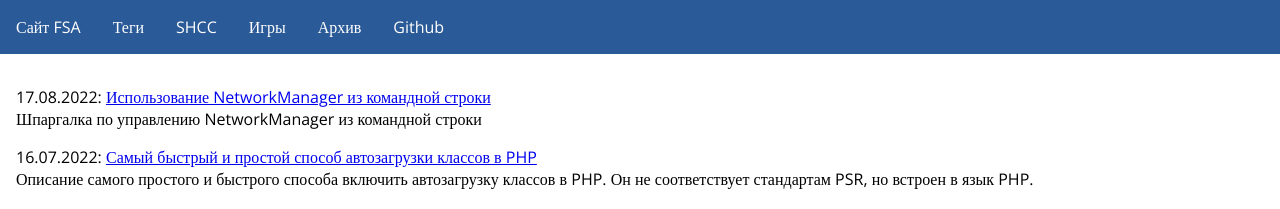
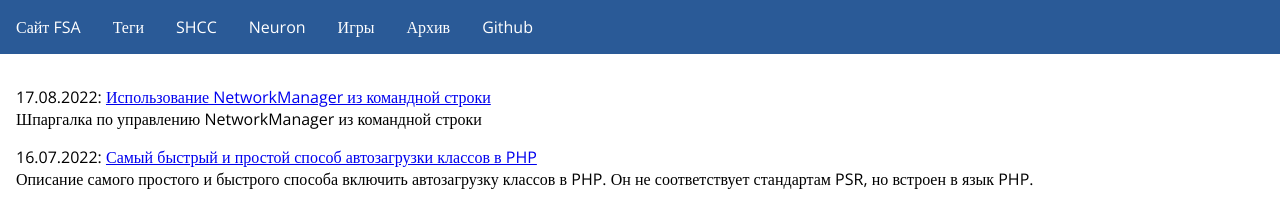
Before and after one commit to fsa/site, a Jekyll site: the page built from index.md, in a window 1280 px wide and 900 px high. Shown: the top 209 px of the window. Built offline with Jekyll 4.4.1, drawn with Linux system fonts in a browser that asks for light colours.

Commit message:
Ссылка в главном меню на раздел с Neuron Framework

```diff
--- a/_layouts/default.html
+++ b/_layouts/default.html
@@ -17,6 +17,7 @@
     <a href="/" class="listitem">Сайт FSA</a>
     <a href="/tags" class="listitem">Теги</a>
     <a href="/shcc" class="listitem">SHCC</a>
+    <a href="/neuron/" class="listitem">Neuron</a>
     <a href="/games" class="listitem">Игры</a>
     <a href="/archive" class="listitem">Архив</a>
     <a href="https://github.com/fsa/" class="listitem">Github</a>
```
